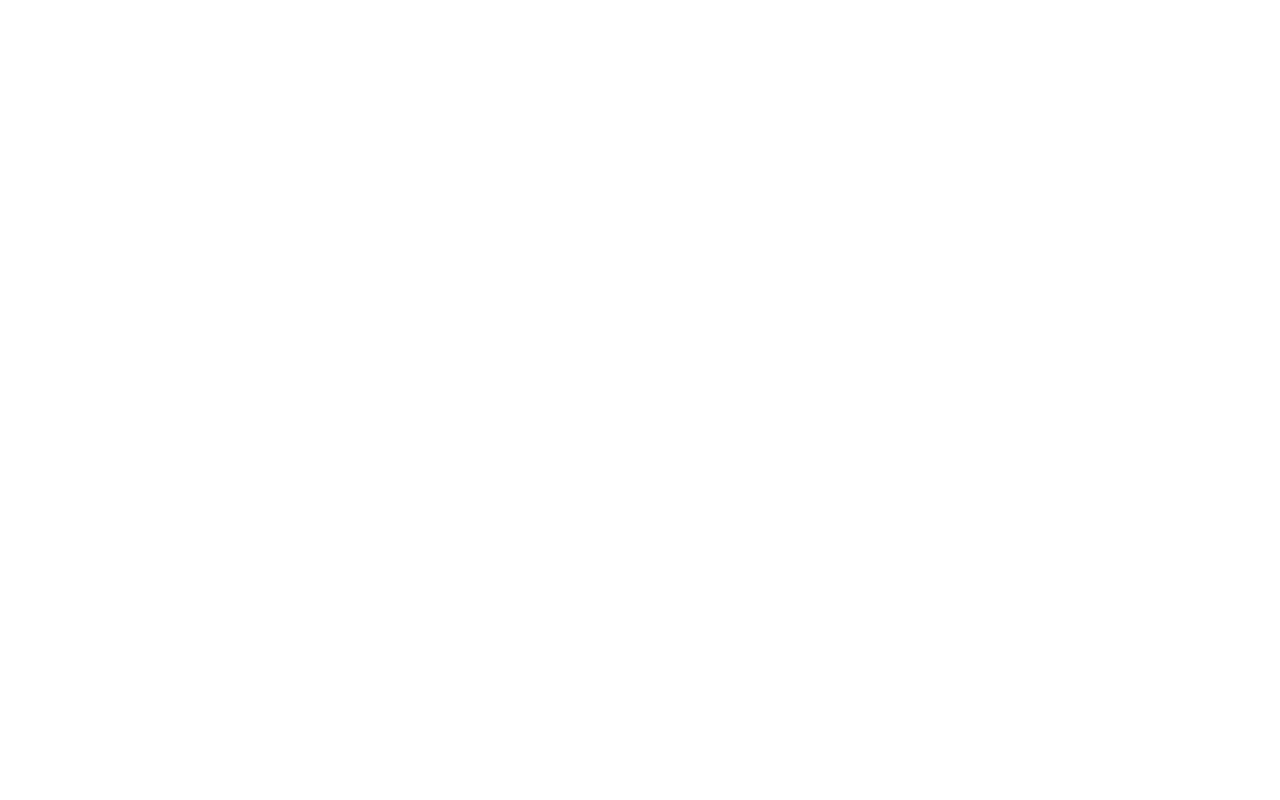
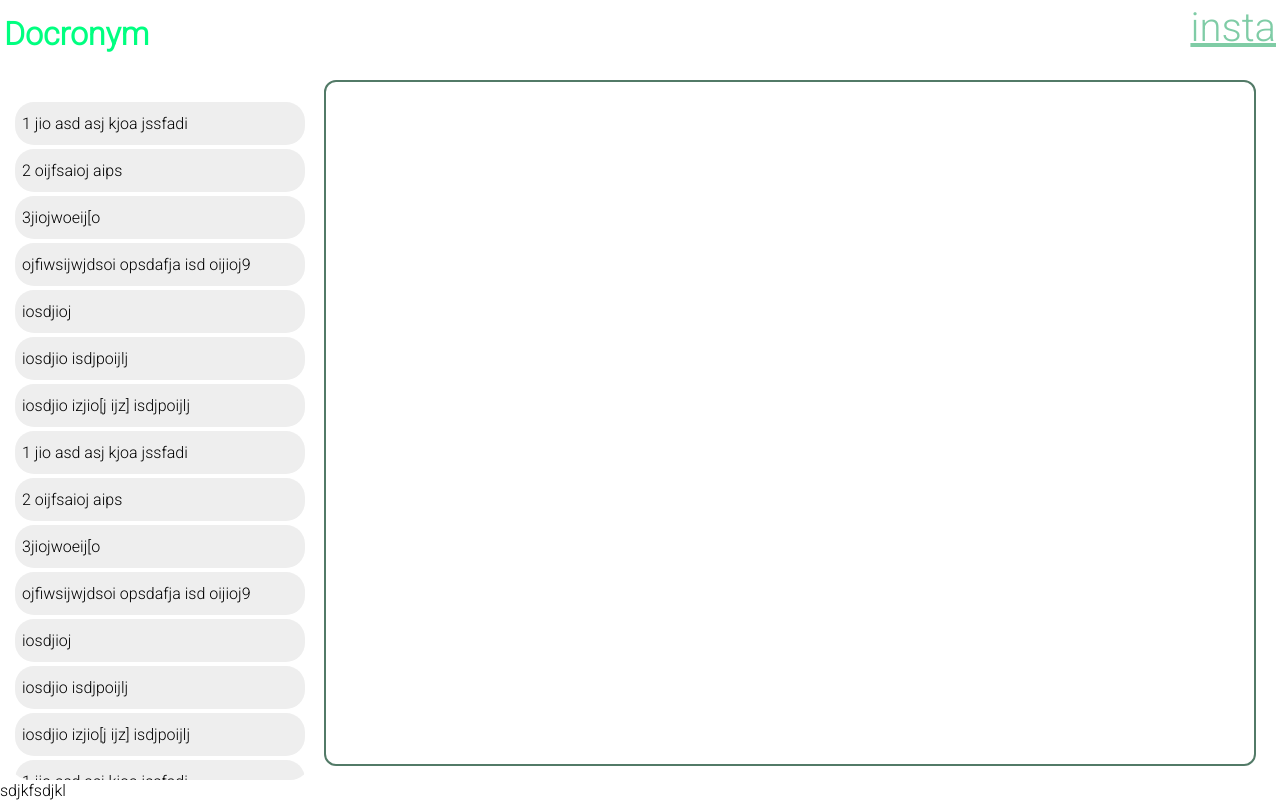
Before and after one commit to va9iff/Docronym, a plain HTML site: page index.html in a window 1280 px wide. Drawn offline with Linux system fonts and the light colour scheme.

Commit message:
Complete test project

```diff
--- a/Docronym.css
+++ b/Docronym.css
@@ -0,0 +1,138 @@
+:root {
+  --see: #fff0;
+  /* --see: hsla(275, 0%, 25%, 0.267); */
+}
+
+* {
+  padding: 0;
+  margin: 0;
+  box-sizing: border-box;
+}
+
+/* div { */
+/* padding: 7px; */
+/* margin: 7px; */
+/* } */
+
+/* HEADER */
+#header {
+  padding: 4px;
+  background-color: var(--see);
+  height: 70px;
+  /* box-shadow: 0px 3px 30px rgba(0, 0, 0, 0.144); */
+  display: flex;
+  flex-direction: row;
+}
+
+/* LEFT HEADER */
+#leftHeader {
+  height: 41px;
+  align-self: center;
+  background-color: var(--see);
+}
+/* RIGHT HEADER */
+
+#rightHeader {
+  margin-left: auto;
+  background-color: var(--see);
+}
+
+#rightHeader a {
+  font-size: 2.5rem;
+  color: hsla(150, 100%, 30%, 50%);
+}
+
+/* DLIST */
+#Dlist {
+  /* height: 100%; */
+  overflow: scroll;
+  /*  */
+  /*  */
+  width: 300px;
+  display: flex;
+  border-radius: 20px;
+  padding: 20px 1px;
+  flex-direction: column;
+  background-color: var(--see);
+  list-style-type: none;
+}
+#Dlist h3:hover {
+  background-color: #00ff80;
+  transition: 400ms;
+}
+#Dlist h3 {
+  transition: 400ms;
+  /* border: 2px solid black; */
+  /* border-style: solid; */
+  /* border-color: #0002; */
+  border-radius: 19px;
+  padding: 12px 7px;
+  font-size: 1rem;
+  font-weight: lighter;
+  background-color: #eee;
+  margin: 2px 4px;
+  /* border-width: 1px; */
+}
+
+#content {
+  padding: 14px;
+  border-radius: 12px;
+  border: 2px solid hsl(152, 20%, 40%);
+  margin: 14px;
+  margin-top: 0;
+  background-color: var(--see);
+  flex: 1;
+}
+
+/* GENERAL */
+* {
+  font-family: roboto;
+  /* font-weight: 100; */
+}
+
+h1 {
+  color: #00ff80;
+}
+
+#midpart {
+  margin: 10px;
+  background-color: var(--see);
+  display: flex;
+  flex-direction: row;
+  height: calc(100vh - 100px);
+  align-items: stretch;
+}
+
+#botpart {
+  position: absolute;
+  bottom: 0px;
+}
+
+#main {
+  width: 100vw;
+  height: 100vh;
+  background-color: var(--see);
+}
+
+/* width */
+::-webkit-scrollbar {
+  width: 10px;
+}
+
+/* Track */
+::-webkit-scrollbar-track {
+  /* background: #f1f1f1; */
+  background: #0000;
+}
+
+/* Handle */
+::-webkit-scrollbar-thumb {
+  /* background: #888; */
+  background: #999;
+}
+
+/* Handle on hover */
+::-webkit-scrollbar-thumb:hover {
+  /* background: #555; */
+  background: #00ff80;
+}
--- a/Docronym.js
+++ b/Docronym.js
@@ -0,0 +1,8 @@
+content = document.querySelector("#content");
+
+document.querySelectorAll("h3").forEach((element) => {
+  element.addEventListener(
+    "click",
+    (e) => (content.innerHTML = element.innerHTML)
+  );
+});
--- a/index.html
+++ b/index.html
@@ -4,7 +4,71 @@
     <meta charset="UTF-8" />
     <meta http-equiv="X-UA-Compatible" content="IE=edge" />
     <meta name="viewport" content="width=device-width, initial-scale=1.0" />
+    <link rel="stylesheet" href="Docronym.css" />
+    <link rel="preconnect" href="https://fonts.googleapis.com" />
+    <link rel="preconnect" href="https://fonts.gstatic.com" crossorigin />
+    <link
+      href="https://fonts.googleapis.com/css2?family=Roboto:wght@300&display=swap"
+      rel="stylesheet"
+    />
+
     <title>Docronym</title>
   </head>
-  <body></body>
+  <body>
+    <div id="main">
+      <div id="header">
+        <div id="leftHeader"><h1>Docronym</h1></div>
+        <div id="rightHeader"><a href="instagram.com">insta</a></div>
+      </div>
+      <div id="midpart">
+        <div id="Dlist">
+          <h3>1 jio asd asj kjoa jssfadi</h3>
+          <h3>2 oijfsaioj aips</h3>
+          <h3>3jiojwoeij[o</h3>
+          <h3>ojfiwsijwjdsoi opsdafja isd oijioj9</h3>
+          <h3>iosdjioj</h3>
+          <h3>iosdjio isdjpoijlj</h3>
+          <h3>iosdjio izjio[j ijz] isdjpoijlj</h3>
+          <h3>1 jio asd asj kjoa jssfadi</h3>
+          <h3>2 oijfsaioj aips</h3>
+          <h3>3jiojwoeij[o</h3>
+          <h3>ojfiwsijwjdsoi opsdafja isd oijioj9</h3>
+          <h3>iosdjioj</h3>
+          <h3>iosdjio isdjpoijlj</h3>
+          <h3>iosdjio izjio[j ijz] isdjpoijlj</h3>
+          <h3>1 jio asd asj kjoa jssfadi</h3>
+          <h3>2 oijfsaioj aips</h3>
+          <h3>3jiojwoeij[o</h3>
+          <h3>ojfiwsijwjdsoi opsdafja isd oijioj9</h3>
+          <h3>iosdjioj</h3>
+          <h3>iosdjio isdjpoijlj</h3>
+          <h3>iosdjio izjio[j ijz] isdjpoijlj</h3>
+          <h3>1 jio asd asj kjoa jssfadi</h3>
+          <h3>2 oijfsaioj aips</h3>
+          <h3>3jiojwoeij[o</h3>
+          <h3>ojfiwsijwjdsoi opsdafja isd oijioj9</h3>
+          <h3>iosdjioj</h3>
+          <h3>iosdjio isdjpoijlj</h3>
+          <h3>iosdjio izjio[j ijz] isdjpoijlj</h3>
+          <h3>1 jio asd asj kjoa jssfadi</h3>
+          <h3>2 oijfsaioj aips</h3>
+          <h3>3jiojwoeij[o</h3>
+          <h3>ojfiwsijwjdsoi opsdafja isd oijioj9</h3>
+          <h3>iosdjioj</h3>
+          <h3>iosdjio isdjpoijlj</h3>
+          <h3>iosdjio izjio[j ijz] isdjpoijlj</h3>
+          <h3>1 jio asd asj kjoa jssfadi</h3>
+          <h3>2 oijfsaioj aips</h3>
+          <h3>3jiojwoeij[o</h3>
+          <h3>ojfiwsijwjdsoi opsdafja isd oijioj9</h3>
+          <h3>iosdjioj</h3>
+          <h3>iosdjio isdjpoijlj</h3>
+          <h3>iosdjio izjio[j ijz] isdjpoijlj</h3>
+        </div>
+        <div id="content"></div>
+      </div>
+      <div id="botpart">sdjkfsdjkl</div>
+    </div>
+    <script src="Docronym.js"></script>
+  </body>
 </html>
```
